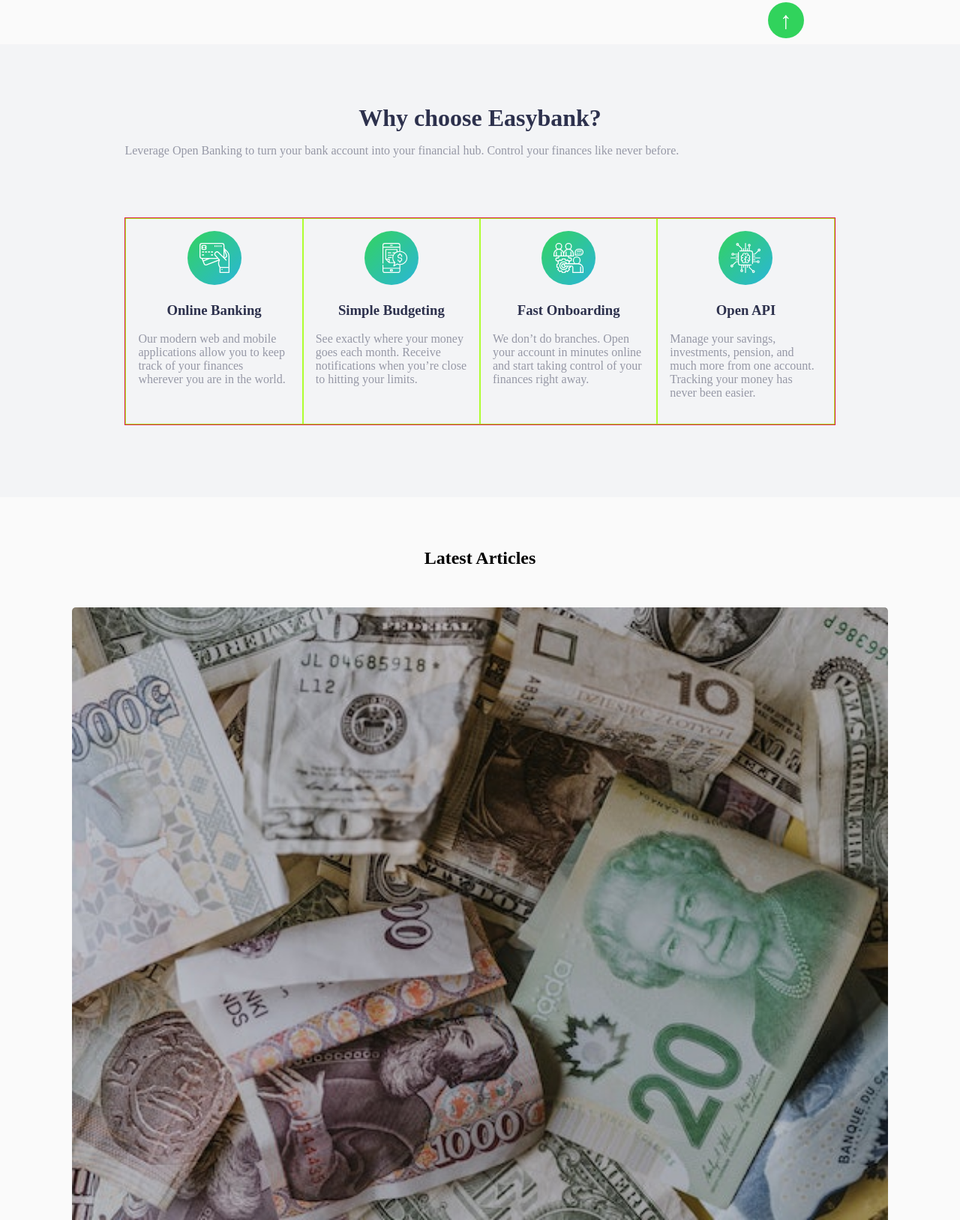
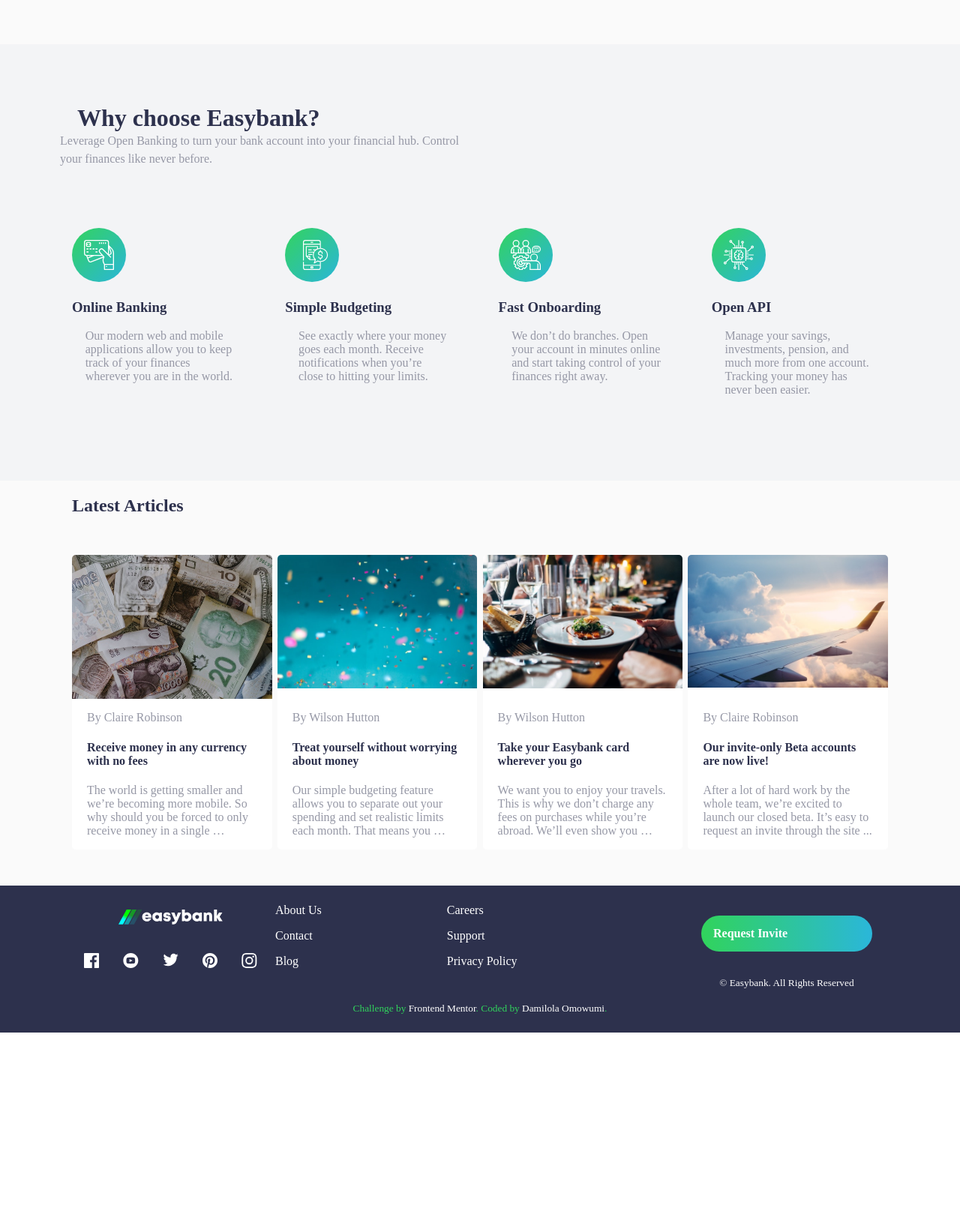
Before and after one commit to odamilola36/Easy-Banking-, a plain HTML site: page index.html in a window 1280 px wide. Shown: the part 701-2328 px from the top of the page at 75% size. After the commit the page ends 2078 px from the top, so only its background shows below. Drawn offline with Linux system fonts and the light colour scheme; a script that the page names is missing; a web font is replaced by a local one.

Commit message:
style completed

```diff
--- /dev/null
+++ b/app.js
@@ -0,0 +1,23 @@
+let button = document.querySelector("button");
+let ham = document.querySelector("#ham");
+let close = document.querySelector("#close");
+let nav = document.querySelector(".nav-links")
+
+ham.onclick = close.onclick = function(){
+    ham.classList.toggle("hide-mobile");
+    close.classList.toggle("hide-mobile");
+    nav.classList.toggle("show-nav");
+};
+
+button.disabled = window.pageYOffset === 0 ? true : false;
+
+button.onclick = function(){
+    if(!button.disabled){
+        window.scrollTo({
+            top: 0,
+            left: 0,
+            behavior: 'smooth'
+        });
+    }
+    else return;
+}
--- a/index.html
+++ b/index.html
@@ -68,7 +68,7 @@
           <img class="mock" src="images/image-mockups.png" alt="image mock up">
           <img class="hide-mobile desktop-bg" src="images/bg-intro-desktop.svg" alt="bg-intro-desktop">
           <img class="hide-desktop mobile-bg" src="images/bg-intro-mobile.svg" alt="backround logo ">
-          <button>&uarr;</button>
+          <button class="hide-desktop">&uarr;</button>
         </div>
       </section>
       <!-------------------------------------------->
@@ -108,7 +108,7 @@
       <!-------------------------------------------->
       <section class="main-below">
         <div class="container">
-          <h2> Latest Articles </h2>
+          <h2>Latest Articles</h2>
           <ul class="articles">
             <li>
               <div class="image-container">
@@ -128,7 +128,7 @@
               </div>
               <div class="container">
                 <p> By Wilson Hutton</p>
-                <h3> Treat yourself without worrying about money</h3>
+                <h4> Treat yourself without worrying about money</h4>
                 <p>Our simple budgeting feature allows you to separate out your spending and set realistic limits each month.
                   That means you …
                 </p>
@@ -140,7 +140,7 @@
               </div>
               <div class="container">
                 <p> By Wilson Hutton</p>
-                <h3> Take your Easybank card wherever you go</h3>
+                <h4> Take your Easybank card wherever you go</h4>
                 <p>We want you to enjoy your travels. This is why we don’t charge any fees on purchases while you’re abroad.
                   We’ll even show you …
                 </p>
@@ -152,7 +152,7 @@
               </div>
               <div class="container">
                 <p> By Claire Robinson </p>
-                <h3> Our invite-only Beta accounts are now live!</h3>
+                <h4> Our invite-only Beta accounts are now live!</h3>
                 <p>
                   After a lot of hard work by the whole team, we’re excited to launch our closed beta. It’s easy to request an invite through
                   the site ...
@@ -166,6 +166,7 @@
   <!-------------------------------------------->
   <footer>
     <div class="container">
+      <div class="footer-wrapper">
         <div id="logo-social">
             <div class="footer-logo">
               <img id="logo" src="images/logo.svg" alt="logo">
@@ -247,6 +248,7 @@
               <a href="https://github.com/odamilola36">Damilola Omowumi</a>.
             </small>
       </div>
+    </div>
   </footer>
   </div>
   <script src="app.js"></script>
--- a/style.css
+++ b/style.css
@@ -120,6 +120,9 @@ button:active{
 .main-middle{
   background: hsl(220, 16%, 96%);
 }
+.main-middle .container{
+  width: 100%;
+}
 .content-wrapper{
   display: flex;
   flex-direction: column;
@@ -167,6 +170,7 @@ footer{
   background: hsl(233, 26%, 24%);
   padding: 1em 0;
   display: flex;
+  width: 100%;
   flex-direction: column;
 }
 #logo-social img{
@@ -204,6 +208,80 @@ svg path:hover,
   text-align: center;
   margin:.5em auto;
 }
+@media screen and (min-width: 600px){
+  .container{
+    width: 80%;
+  }
+  button{
+    left: 90%;
+  }
+  .features li p, .desc-wrapper p{
+    width: 85%;
+    margin: auto;
+  }
+  .mobile-invite{
+    width: 40%;
+  }
+}
+@media screen and (min-width: 768px){
+  button, header .hide-desktop, .header-invite{
+    display: none;
+  }
+  header{
+    height: 12vh;
+  }
+  .articles, .features{
+    display: flex;
+    flex-flow: row wrap;
+    justify-content: space-between;
+  }
+  .mobile-invite{
+    width: 40%;
+  }
+  .features li{
+    width: 44.5%;
+  }
+  .nav-links{
+    display: flex;
+    justify-content: space-between;
+    width: 70%;
+  }
+  .nav-links li{
+    font-weight: bold;
+    display: inline-block;
+    color: hsl(233, 26%, 24%)
+  }
+  .articles li {
+    width: 48.5%;
+  }
+  .image-container{
+    height: 12.5rem;
+    object-fit: contain;
+    overflow: hidden;
+  }
+  .footer-wrapper{
+    display: flex;
+    flex-flow: row wrap;
+    justify-content: space-between;
+  }
+  .footer-nav{
+    height: 8rem;
+    flex-wrap: wrap;
+    width: 40%;
+    margin: 0;
+  }
+  #logo-social{
+    display: flex;
+    flex-flow: column wrap;
+    justify-content: space-between;
+  }
+  footer .mobile-invite{
+    width: 60%;
+  }
+  #invite-copyrite{
+    margin: auto;
+  }
+}
 @media screen and (min-width: 1024px){
   .hide-desktop{
     display: none;
@@ -218,6 +296,13 @@ svg path:hover,
   header{
     z-index: 5;
     height:15vh;
+    box-sizing: border-box;
+  }
+  header a{
+    padding: 1.4rem
+  }
+  header a:hover{
+    border-bottom: 3px solid hsl(136, 65%, 51%);
   }
   header img{
     width: 100%;
@@ -275,23 +360,74 @@ svg path:hover,
     display: flex;
     flex-direction: row;
     padding: 0;
-    border: 1px solid crimson;
     justify-content: space-between;
     margin-top: 4em;
     font-size: 1em;
   }
-
   .features li, .latest-articles li{
     display: inline-block;
-    width: 24%;
-    border: 1px solid greenyellow;
+    text-align: start;
   }
-  .main-below{
-    display: flex;
-    flex-direction: column;
+  .features li{
+    width: 21%;
+  }
+  .main-below, .articles{
+    flex-direction: row;
+    flex-wrap: wrap;
+    padding: 0;
+    justify-content: space-between;
+  }
+  .image-container{
+    height: 12em;
+    object-fit: fill;
+    overflow: hidden;
+  }
+  .articles li{
+    width: 24.5%;
+  }
+  .main-below h2, .main-below h3{
+    color: hsl(233, 26%, 24%);
+    text-align: start;
   }
   footer{
     background: hsl(233, 26%, 24%);
     flex-direction: column;
+    width: 100%;
   }
-}
+  .footer-wrapper{
+    display: flex;
+    flex-flow: row wrap;
+    justify-content: space-between;
+  }
+  #logo-social{
+    display: flex;
+    flex-flow: column wrap;
+    justify-content: space-between;
+  }
+  .desc-wrapper h2{
+    margin: 0;
+    width: 33%;
+  }
+  .desc-wrapper p {
+    width: 35rem;
+    line-height: 1.5rem;
+    margin: 0;
+  }
+  .footer-nav{
+    flex-flow: column wrap;
+    height: 8rem;
+    width: 45%;
+    align-items: flex-start;
+    align-content: stretch;
+  }
+  .footer-logo{
+    margin-top: 1rem;
+  }
+  .footer-invite{width: auto;}
+  #invite-copyrite{
+    display: flex;
+    flex-flow: column wrap;
+    align-content: end;
+    width: 30%;
+  }
+} */
```
Lines whose indentation alone changed are shown as unchanged.
